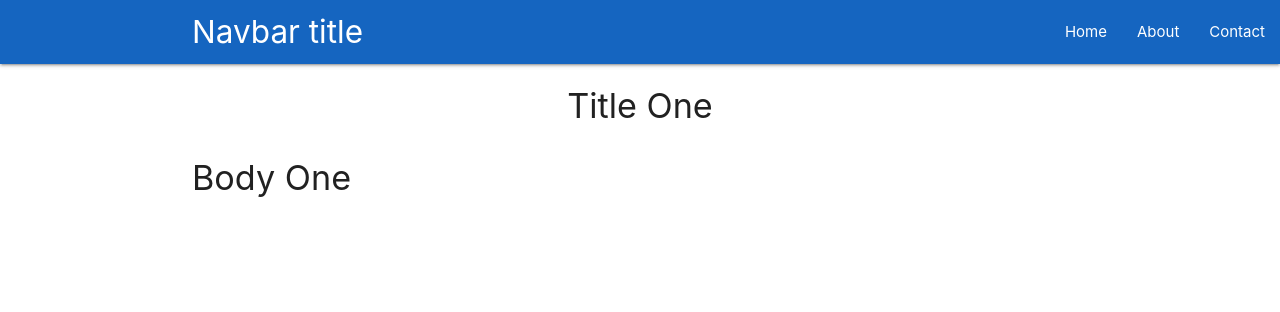
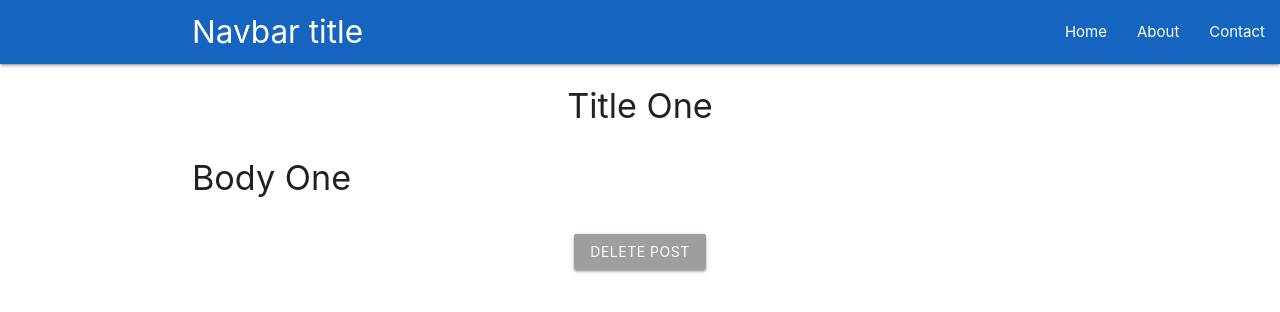
Before and after one commit to LucasBKing/react_basics, a React (Create React App) app: page /posts/1 in a window 1280 px wide. Shown: the top 312 px of the page. Built offline with nearby package versions, Linux system fonts and the light colour scheme.

Commit message:
setting up postactions

```diff
--- /dev/null
+++ b/src/actions/postActions.js
@@ -0,0 +1,6 @@
+export const deletePost = (id) => {
+    return {
+        type: 'DELETE_POST',
+        id: id
+    }
+}
--- a/src/components/Post.js
+++ b/src/components/Post.js
@@ -1,16 +1,25 @@
 import React, { Component } from 'react';
 import { connect } from 'react-redux';
+import { deletePost } from '../actions/postActions';
 
 class Post extends Component {
-    state = {
-        post: null
+    handleClick = () => {
+        this.props.deletePost(this.props.post.id);
+        // redirect to home page
+        this.props.history.push('/');
     }
 
     render() {
+        console.log(this.props);
         const post = this.props.post ? (
             <div className="post">
                 <h4 className="center">{this.props.post.title}</h4>
                 <p>{this.props.post.body}</p>
+                <div className="center">
+                    <button className="btn grey" onClick={this.handleClick}>
+                        Delete Post
+                    </button>
+                </div>
             </div>
         ) : (
             <div className="center">
@@ -32,4 +41,10 @@
     }
 }
 
-export default connect(mapStateToProps)(Post);
+const mapDispatchToProps = (dispatch) => {
+    return {
+        deletePost: (id) => { dispatch(deletePost(id)) }
+    }
+}
+
+export default connect(mapStateToProps, mapDispatchToProps)(Post);
--- a/src/reducers/routeReducer.js
+++ b/src/reducers/routeReducer.js
@@ -7,6 +7,15 @@
 }
 
 const rootReducer = (state = initState, action) => {
+    if (action.type === 'DELETE_POST') {
+        let newPosts = state.posts.filter(post => {
+            return action.id !== post.id
+        });
+        return {
+            ...state,
+            posts: newPosts
+        }
+    }
     return state;
 }
 
```
